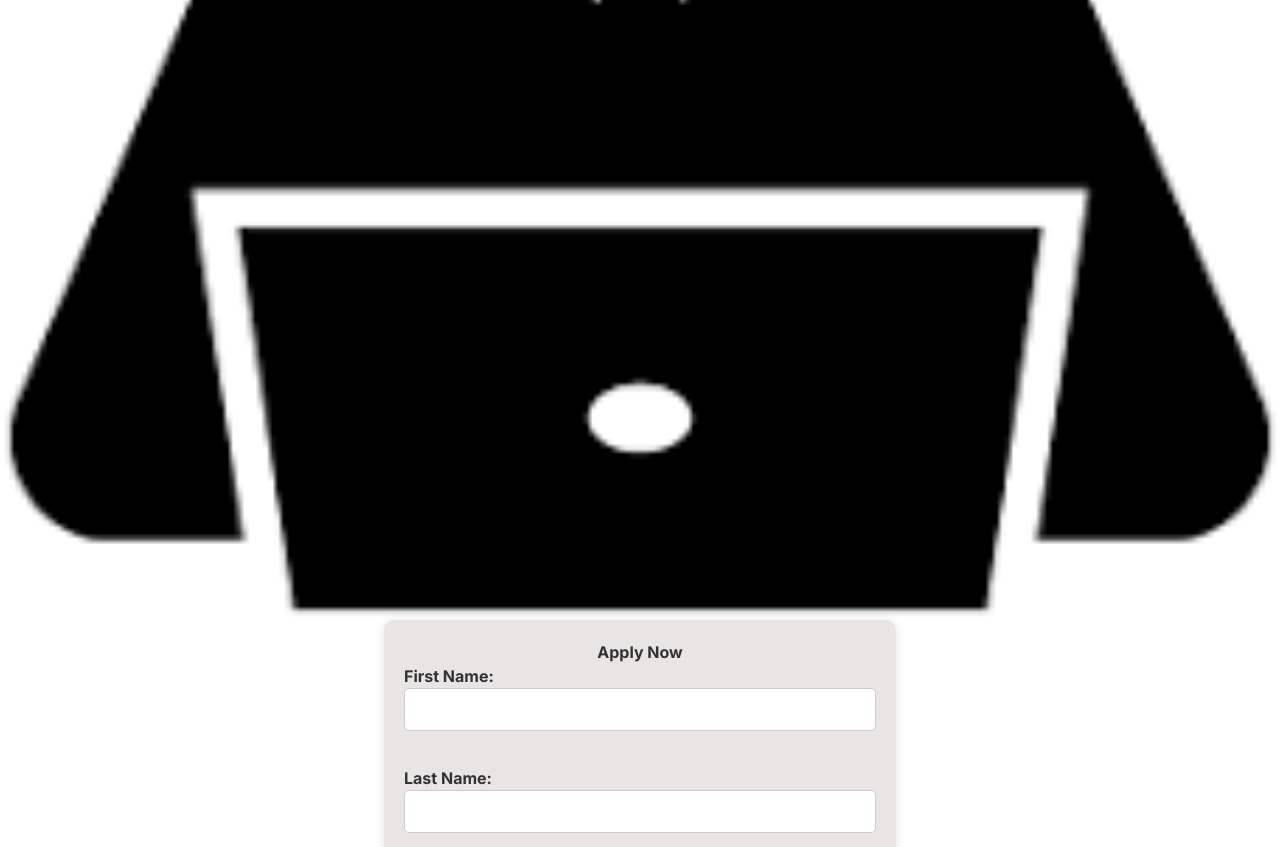
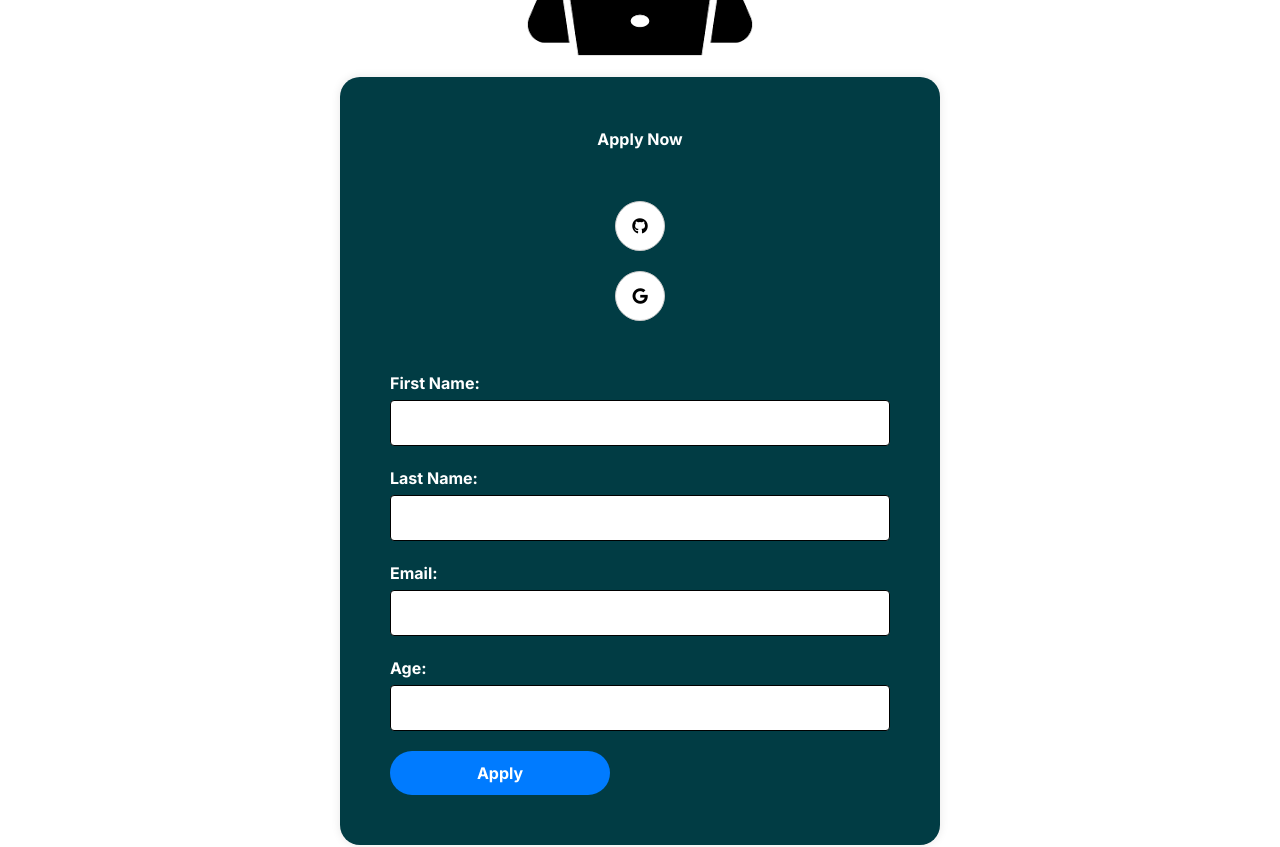
Before and after one commit to Dangoo2002/Wanakacha-Co, a Next.js app: page /apply in a window 1280 px wide. Shown: the part 340-1187 px from the top of the page. Built offline with nearby package versions, Linux system fonts and the light colour scheme; no server answers.

Commit message:
firebase commit

```diff
--- a/app/apply/apply.module.css
+++ b/app/apply/apply.module.css
@@ -1,38 +1,72 @@
+
+
 .bdy {
+  display: flex;
+  justify-content: center;
+  align-items: center;
+  height: 170vh;
   background-color: white;
-  height: 150vh;
+  padding: 30px;
+  font-weight: bold;
+  color: white;
+  flex-direction: column;
+
+}
+.signInButtons {
+  display: flex;
+  flex-direction: column;
+  align-items: center;
+  padding: 30px;
+}
+
+.signInButtons button {
+  margin-top: 20px;
+  padding: 10px;
   display: flex;
   align-items: center;
   justify-content: center;
-  flex-direction: column; /* Adjusted for smaller screens */
+  background-color: #fff;
+  border: 1px solid #ccc;
+  border-radius: 50%;
+  width: 50px;
+  height: 50px;
+  cursor: pointer;
+  color: black;
+}
+
+.signInButtons button:hover {
+  background-color: #dd791b;
+}
+
+
+.signInButtons button .icon {
+  margin-right: 10px;
+}
+
+.coder {
+  max-width: 100%;
+  height: auto;
+  margin-bottom: 20px;
 }
 
 .applicationContainer {
-  width: 40%;
-  margin: 0 auto;
+  background-color: rgb(1, 60, 68);
   padding: 20px;
-  background-color: #e2d9d9b4;
-  border-radius: 10px;
+  border-radius: 20px;
   box-shadow: 0 0 10px rgba(0, 0, 0, 0.1);
-  position: relative;
-  top: 0px;
-  left: 0;
-  font-weight: bold;
-}
-
-.coder {
-  width: 100%;
-  margin-right: 0;
+  width: 80%;
+  max-width: 600px;
+  padding: 50px;
+  color: white;
 }
 
 .title {
   text-align: center;
-  color: #333;
+  color: white;
 }
 
 .form {
-  display: flex;
-  flex-direction: column;
+  margin-top: 20px;
 }
 
 .formGroup {
@@ -40,38 +74,70 @@
 }
 
 .label {
-  font-size: 16px;
-  color: #333;
-  margin-bottom: 8px;
+  display: block;
+  margin-bottom: 5px;
+  color: white;
 }
 
 .input {
   width: 100%;
   padding: 10px;
-  box-sizing: border-box;
-  font-size: 14px;
   border: 1px solid #ccc;
-  border-radius: 5px;
-  margin-bottom: 10px;
+  border-radius: 4px;
+  border-style: double;
+  border-color: black;
   color: black;
 }
 
-.submitButton {
-  background-color: #1186d4;
-  color: white;
-  padding: 12px;
-  border: none;
-  border-radius: 5px;
-  cursor: pointer;
-  font-size: 16px;
-  border-radius: 20px;
-}
-
-.submitButton:hover {
-  background-color: #0d21d8;
+.error {
+  border-color: red;
 }
 
 .errorWrapper {
-  color: red;
   margin-top: 5px;
 }
+
+.errorMessage {
+  color: red;
+}
+
+.red {
+  color: red;
+}
+
+.submitButton {
+  background-color: #007bff;
+  color: #fff;
+  padding: 10px 15px;
+  border: none;
+  border-radius: 4px;
+  cursor: pointer;
+  font-size: 16px;
+  width: 220px;
+  border-radius: 25px;
+  align-items: center;
+}
+.submitButton:hover{
+  background-color: orangered;
+}
+
+/* Responsive Styles */
+@media (max-width: 768px) {
+  .bdy {
+    padding: 10px;
+  }
+
+  .applicationContainer {
+    width: 90%;
+  }
+}
+
+@media (max-width: 480px) {
+  .bdy {
+    padding: 5px;
+  }
+
+  .applicationContainer {
+    width: 95%;
+  }
+}
--- a/app/apply/page.js
+++ b/app/apply/page.js
@@ -1,9 +1,25 @@
 
 "use client";
-import React, { useState } from "react";
-import styles from "./apply.module.css";
+import { useEffect, useState } from 'react';
+import firebase from 'firebase/compat/app';
+import 'firebase/compat/auth';
+import styles from './apply.module.css';
 import Image from 'next/image';
 import prog from '../../public/cod.png';
+import '@fortawesome/fontawesome-free/css/all.min.css';
+
+const firebaseConfig = {
+  apiKey: 'AIzaSyCb-4MDprKwIxpR0q0hkI7q_jEnpn4wTls',
+  authDomain: 'wanakacha-and-co.firebaseapp.com',
+  projectId: 'wanakacha-and-co',
+  storageBucket: 'YOUR_STORAGE_BUCKET',
+  messagingSenderId: 'YOUR_MESSAGING_SENDER_ID',
+  appId: 'YOUR_APP_ID',
+};
+
+if (!firebase.apps.length) {
+  firebase.initializeApp(firebaseConfig);
+}
 
 const ApplicationPage = () => {
   const [formData, setFormData] = useState({
@@ -52,6 +68,40 @@ const ApplicationPage = () => {
 
     console.log("Form submitted successfully!");
   };
+  useEffect(() => {
+    // Check if a user is already signed in
+    const unsubscribe = firebase.auth().onAuthStateChanged((user) => {
+      if (user) {
+        // User is signed in
+        console.log('User is signed in:', user);
+      } else {
+        // User is signed out
+        console.log('User is signed out');
+      }
+    });
+
+    return () => unsubscribe();
+  }, []);
+
+  const handleGitHubSignIn = async () => {
+    const provider = new firebase.auth.GithubAuthProvider();
+    try {
+      await firebase.auth().signInWithPopup(provider);
+      console.log('GitHub Sign In Successful');
+    } catch (error) {
+      console.error('GitHub Sign In Error:', error.message);
+    }
+  };
+
+  const handleGoogleSignIn = async () => {
+    const provider = new firebase.auth.GoogleAuthProvider();
+    try {
+      await firebase.auth().signInWithPopup(provider);
+      console.log('Google Sign In Successful');
+    } catch (error) {
+      console.error('Google Sign In Error:', error.message);
+    }
+  };
 
   return (
     <div  className={styles.bdy}>
@@ -62,6 +112,24 @@ const ApplicationPage = () => {
       />
     <div className={styles.applicationContainer}>
       <h1 className={styles.title}>Apply Now</h1>
+
+          {/* Authentication Buttons with Icons */}
+          <div className={styles.signInButtons}>
+          <button onClick={handleGitHubSignIn}>
+            <span className="icon">
+              <i className="fab fa-github"></i>
+            </span>
+
+          </button>
+
+          <button onClick={handleGoogleSignIn}>
+            <span className="icon">
+              <i className="fab fa-google"></i>
+            </span>
+
+          </button>
+        </div>
+
       <form className={styles.form} onSubmit={handleSubmit}>
         <div className={styles.formGroup}>
           <label htmlFor="firstName" className={styles.label}>
@@ -128,7 +196,7 @@ const ApplicationPage = () => {
         </div>
 
         <button className={styles.submitButton} type="submit">
-          Submit
+          Apply
         </button>
       </form>
     </div>
--- a/app/catalog/catalog.module.css
+++ b/app/catalog/catalog.module.css
@@ -33,6 +33,8 @@
 .courseTitle {
   margin-bottom: 10px;
   font-weight: bolder;
+  font-size: 20px;
+  color: rgb(3, 3, 112);
 }
 
 .courseDescription {
--- a/app/footer/footer.module.css
+++ b/app/footer/footer.module.css
@@ -8,6 +8,9 @@
   flex-wrap: wrap;
   font-family: "Trebuchet MS", "Lucida Sans Unicode", "Lucida Grande",
     "Lucida Sans", Arial, sans-serif;
+    position: relative;
+    bottom: 0;
+    width: 100%;
 }
 
 .column {
--- a/app/navbar/navbar.module.css
+++ b/app/navbar/navbar.module.css
@@ -11,6 +11,8 @@
     z-index: 10;
     width: 100%;
     position: fixed;
+    border-bottom-style: double;
+    border-bottom-color: white;
   }
 
 .hamburger {
--- a/package.json
+++ b/package.json
@@ -9,7 +9,9 @@
     "lint": "next lint"
   },
   "dependencies": {
+    "@fortawesome/fontawesome-free": "^6.5.1",
     "@next/bundle-analyzer": "^14.1.0",
+    "firebase": "^10.8.1",
     "framer-motion": "^11.0.5",
     "next": "14.1.0",
     "react": "^18",
```
Also changed, not shown: 1 other file (tests, documents, lock files or other folders).
